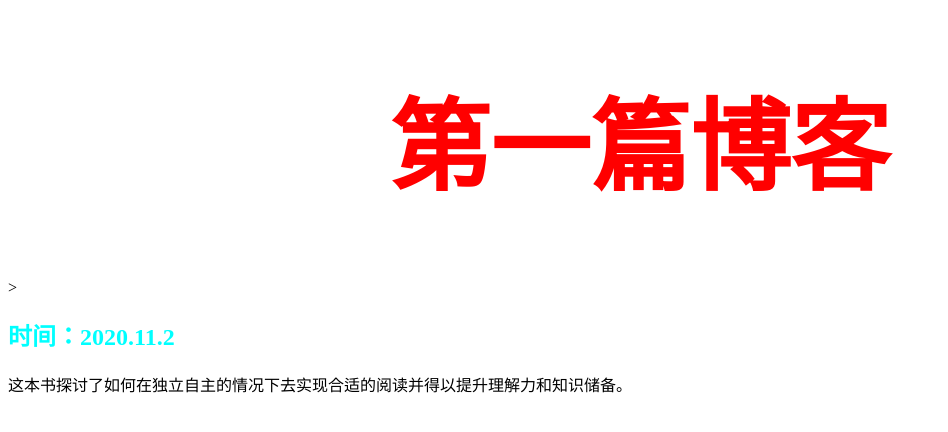
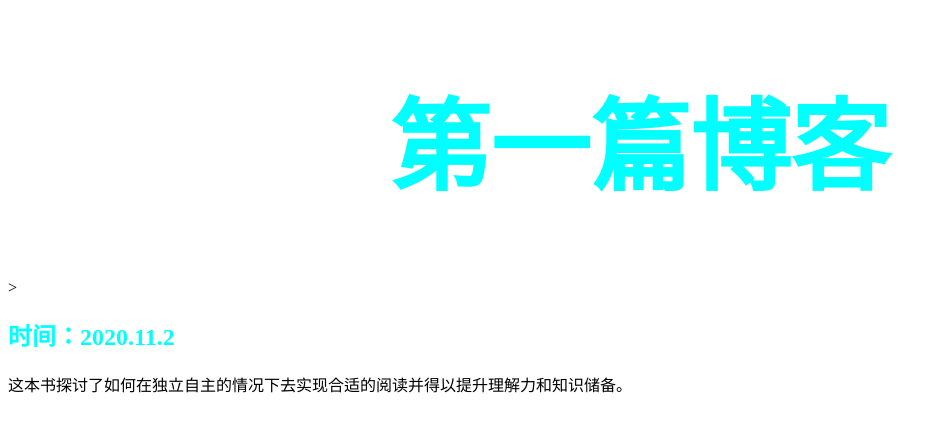
Before and after one commit to Oceanblus/blog, a plain HTML site: page index.html in a window 1280 px wide. Shown: the whole page, without its empty margins (0-948 px from the left). Drawn offline with Linux system fonts and the light colour scheme.

Commit message:
Update index.html

```diff
--- a/index.html
+++ b/index.html
@@ -12,7 +12,7 @@
         </style>
         </head >
 <body>
-    <div style="color:#ff0000">
+    <div style="color:#00ffff">
 
         <h1 >第一篇博客  </h1 >
         </div>>
```
